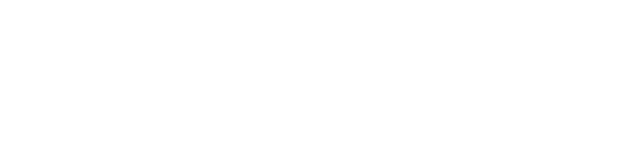
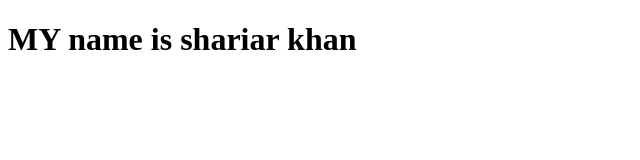
Before and after one commit to mynameShahriarkhan009/Learn-Git, a plain HTML site: page index.html in a window 1280 px wide. Shown: the whole page, without its empty margins (0-640 px from the left). Drawn offline with Linux system fonts and the light colour scheme.

Commit message:
add something new

```diff
--- a/index.html
+++ b/index.html
@@ -5,5 +5,7 @@
     <meta name="viewport" content="width=device-width, initial-scale=1.0" />
     <title>Document</title>
   </head>
-  <body></body>
+  <body>
+    <h1>MY name is shariar khan</h1>
+  </body>
 </html>
--- a/style.css
+++ b/style.css
@@ -0,0 +1,12 @@
+* {
+  margin: 0;
+  padding: 0;
+  box-sizing: border-box;
+  font-family: gilroy;
+}
+
+html,
+body {
+  height: 100%;
+  width: 100%;
+}
```
